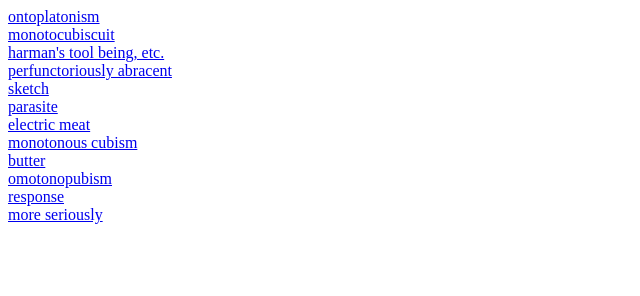
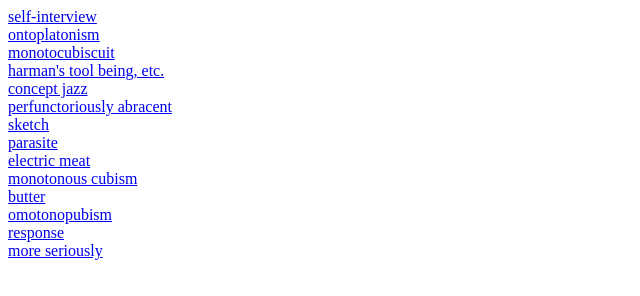
Before and after one commit to phenomenalism/papers, a plain HTML site: page index.html in a window 1280 px wide. Shown: the whole page, without its empty margins (0-640 px from the left). Drawn offline with Linux system fonts and the light colour scheme.

Commit message:
Update index.html

```diff
--- a/index.html
+++ b/index.html
@@ -1,8 +1,10 @@
 <!DOCTYPE html>
 <html>
+    <a href="interview.pdf">self-interview </a><br>
     <a href="cuboplatonism.pdf"> ontoplatonism </a><br>
     <a href="biscuit.pdf"> monotocubiscuit </a><br>
     <a href="harman.pdf"> harman's tool being, etc. </a><br>
+    <a href="vision1.pdf"> concept jazz </a><br>
     <a href="abracent.pdf"> perfunctoriously abracent </a><br>
     <a href="sketch.pdf"> sketch </a><br>
     <a href="parasite.pdf"> parasite </a><br>
```
